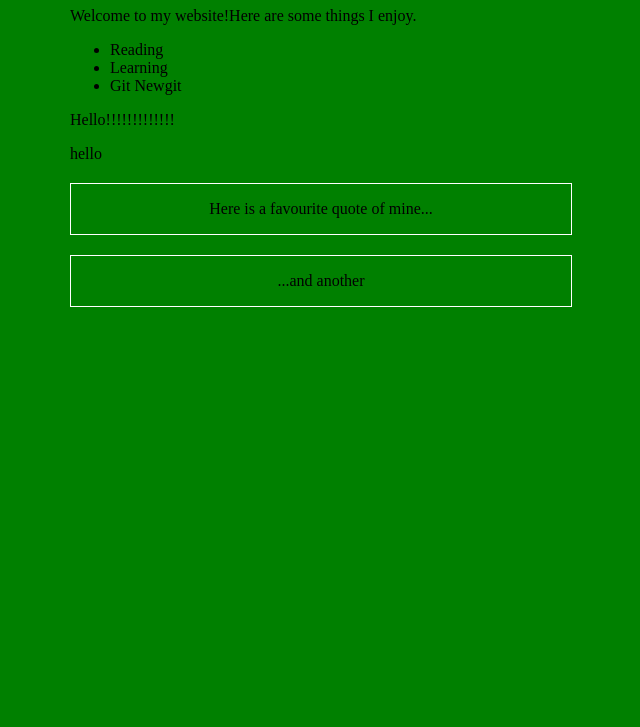
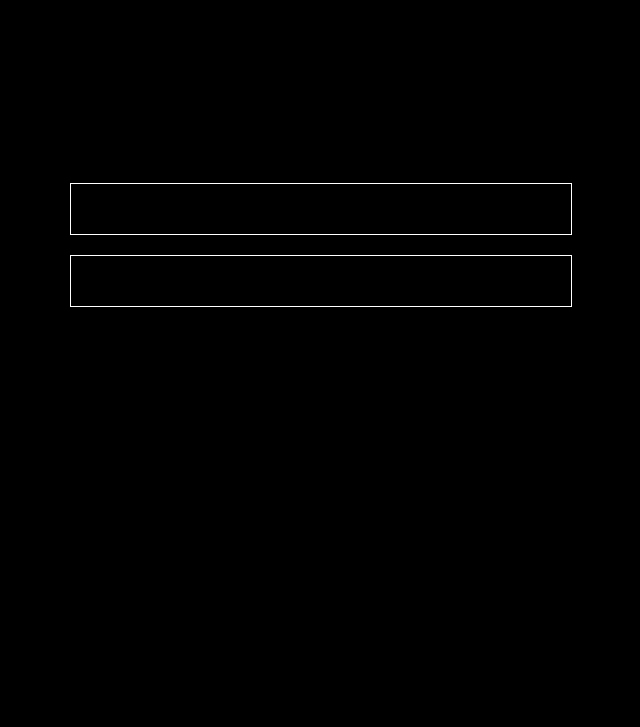
Before and after one commit to shonageorge/html-demo, a plain HTML site: page index.html in a window 1280 px wide. Shown: the part 73-800 px from the top of the page, without its empty margins (320-960 px from the left). Drawn offline with Linux system fonts and the light colour scheme.

Commit message:
same line change

```diff
--- a/index.html
+++ b/index.html
@@ -16,7 +16,7 @@
     	margin: 20px 0px 20px 0px;
     }
     body{
-	background-color: green;
+	background-color: black;
     }
 
     </style>
@@ -42,7 +42,7 @@
     <p>hello</p>
   <div class="emphasis">
   	<blockquote>
-  		Here is a favourite quote of mine...
+  		Here is a favourite game: chess!!!!!!!1
   	</blockquote>
   </div>
 
```
